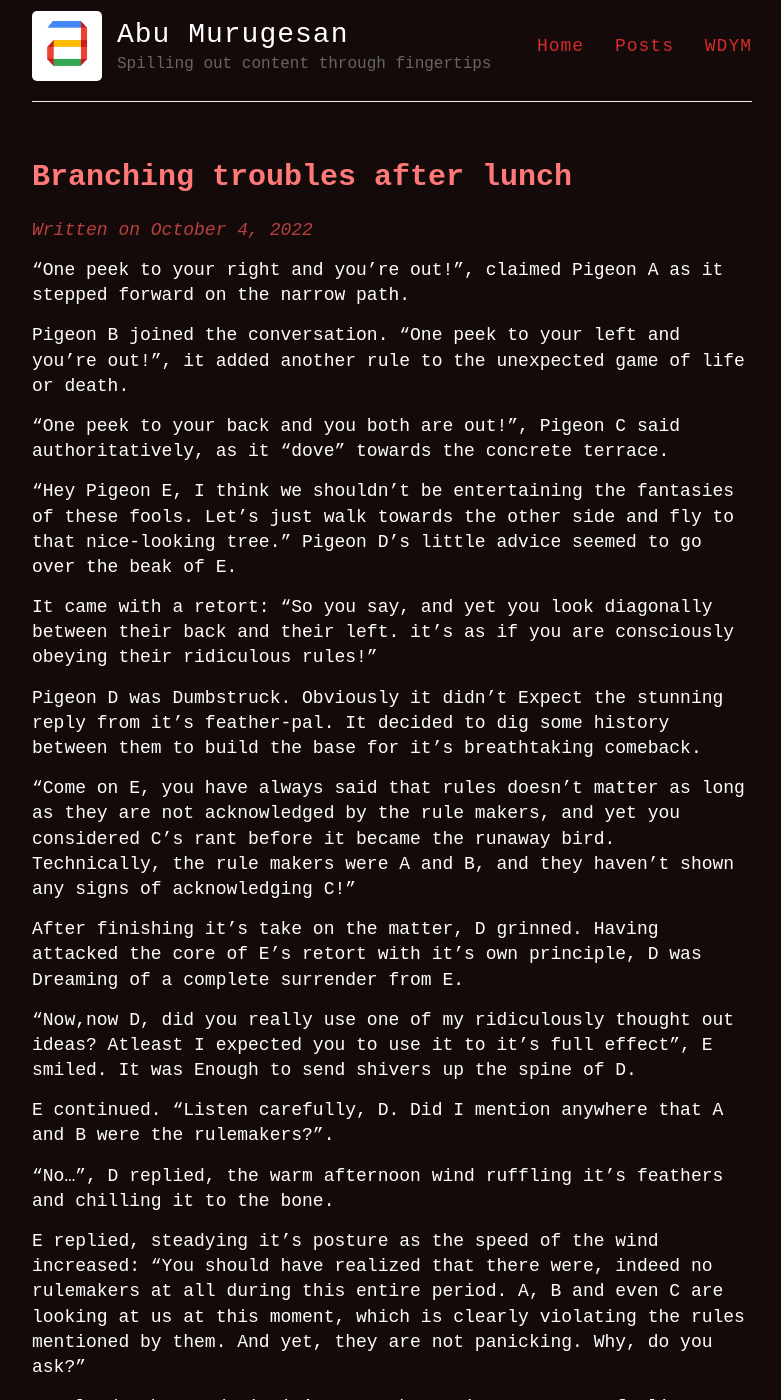
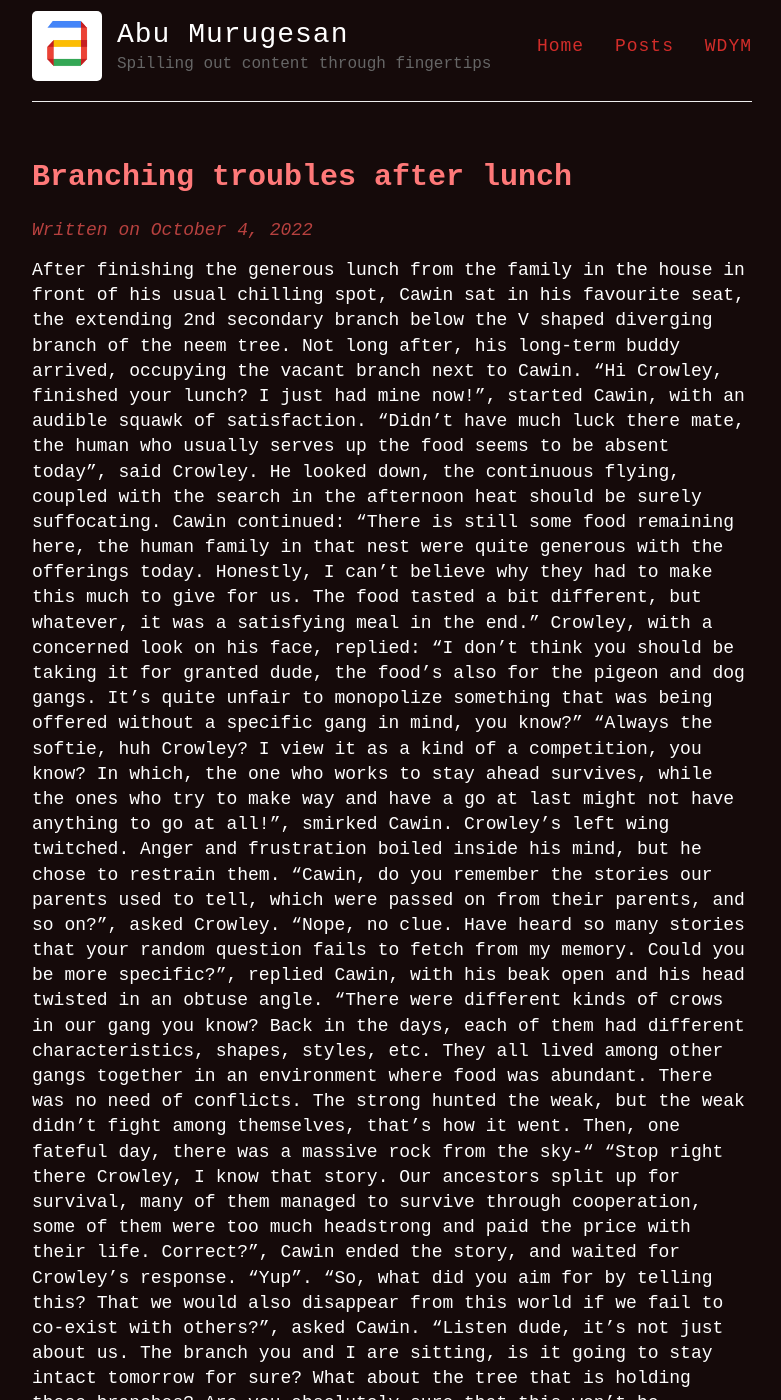
Before and after one commit to abumsd7/abumsd7.github.io, a Jekyll site: the page built from _posts/2022-10-04-Branching-troubles-after-lunch.md, in a window 1280 px wide and 1400 px high, scrolled down 209 px. Shown: the whole window, without its empty margins (248-1029 px from the left). Built offline with Jekyll 4.4.1, drawn with Linux system fonts in a browser that asks for light colours; comment, search, counter and statistics services are not loaded; some of the changed text lies outside the part shown.

Commit message:
Update 2022-10-04-Branching-troubles-after-lunch.md

```diff
--- a/_posts/2022-10-04-Branching-troubles-after-lunch.md
+++ b/_posts/2022-10-04-Branching-troubles-after-lunch.md
@@ -3,37 +3,21 @@ layout: post
 title: Branching troubles after lunch
 date: 2022-10-04 15:00:00 +0530
 ---
-
-"One peek to your right and you're out!", claimed Pigeon A as it stepped forward on the narrow path.
-
-Pigeon B joined the conversation. "One peek to your left and you're out!", it added another rule to the unexpected game of life or death.
-
-"One peek to your back and you both are out!", Pigeon C said authoritatively, as it "dove" towards the concrete terrace.
-
-"Hey Pigeon E, I think we shouldn't be entertaining the fantasies of these fools. Let's just walk towards the other side and fly to that nice-looking tree." Pigeon D's little advice seemed to go over the beak of E.
-
-It came with a retort: "So you say, and yet you look diagonally between their back and their left. it's as if you are consciously obeying their ridiculous rules!"
-
-Pigeon D was Dumbstruck. Obviously it didn't Expect the stunning reply from it's feather-pal. It decided to dig some history between them to build the base for it's breathtaking comeback.
-
-"Come on E, you have always said that rules doesn't matter as long as they are not acknowledged by the rule makers, and yet you considered C's rant before it became the runaway bird. Technically, the rule makers were A and B, and they haven't shown any signs of acknowledging C!"
-
-After finishing it's take on the matter, D grinned. Having attacked the core of E's retort with it's own principle, D was Dreaming of a complete surrender from E.
-
-"Now,now D, did you really use one of my ridiculously thought out ideas? Atleast I expected you to use it to it's full effect", E smiled. It was Enough to send shivers up the spine of D.
-
-E continued. "Listen carefully, D. Did I mention anywhere that A and B were the rulemakers?".
-
-"No...", D replied, the warm afternoon wind ruffling it's feathers and chilling it to the bone.
-
-E replied, steadying it's posture as the speed of the wind increased: "You should have realized that there were, indeed no rulemakers at all during this entire period. A, B and even C are looking at us at this moment, which is clearly violating the rules mentioned by them. And yet, they are not panicking. Why, do you ask?"
-
-D gulped, the seeds in it's stomach causing an uneasy feeling. It asked: "Why?"
-
-E came close to D's beak, and said: "Do you see that human over there, on your behind?"
-
-"Y-y-yeah, what's about him, i-i-is he going to throw a s-s-stone or wh-what?", D shivered.
-
-"It's very simple.", E smiled. "He was photographing us, a moment ago. A and B decided to pose weirdly. Stupid you looked away from that guy and missed all the fiasco."
-
-D was left speechless. E patted on D's back, and said: "He was the alleged rule maker, for your freakout session today".
+After finishing the generous lunch from the family in the house in front of his usual chilling spot, Cawin sat in his favourite seat, the extending 2nd secondary branch below the V shaped diverging branch of the neem tree.
+Not long after, his long-term buddy arrived, occupying the vacant branch next to Cawin.
+"Hi Crowley, finished your lunch? I just had mine now!", started Cawin, with an audible squawk of satisfaction.
+"Didn't have much luck there mate, the human who usually serves up the food seems to be absent today", said Crowley. He looked down, the continuous flying, coupled with the search in the afternoon heat should be surely suffocating.
+Cawin continued: "There is still some food remaining here, the human family in that nest were quite generous with the offerings today. Honestly, I can't believe why they had to make this much to give for us. The food tasted a bit different, but whatever, it was a satisfying meal in the end."
+Crowley, with a concerned look on his face, replied: "I don't think you should be taking it for granted dude, the food's also for the pigeon and dog gangs. It's quite unfair to monopolize something that was being offered without a specific gang in mind, you know?"
+"Always the softie, huh Crowley? I view it as a kind of a competition, you know? In which, the one who works to stay ahead survives, while the ones who try to make way and have a go at last might not have anything to go at all!", smirked Cawin. Crowley's left wing twitched. Anger and frustration boiled inside his mind, but he chose to restrain them.
+"Cawin, do you remember the stories our parents used to tell, which were passed on from their parents, and so on?", asked Crowley.
+"Nope, no clue. Have heard so many stories that your random question fails to fetch from my memory. Could you be more specific?", replied Cawin, with his beak open and his head twisted in an obtuse angle.
+"There were different kinds of crows in our gang you know? Back in the days, each of them had different characteristics, shapes, styles, etc. They all lived among other gangs together in an environment where food was abundant. There was no need of conflicts. The strong hunted the weak, but the weak didn't fight among themselves, that's how it went. Then, one fateful day, there was a massive rock from the sky-"
+"Stop right there Crowley, I know that story. Our ancestors split up for survival, many of them managed to survive through cooperation, some of them were too much headstrong and paid the price with their life. Correct?", Cawin ended the story, and waited for Crowley's response.
+"Yup".
+"So, what did you aim for by telling this? That we would also disappear from this world if we fail to co-exist with others?", asked Cawin.
+"Listen dude, it's not just about us. The branch you and I are sitting, is it going to stay intact tomorrow for sure? What about the tree that is holding these branches? Are you absolutely sure that this won't be uprooted by some heavy wind or human force? And what about the rain? If it stops raining, do you think this tree or the greenery will continue to exist?"
+"..."
+"The humans are continuing to plant some insanely strong and tall trees, with no leaves or branches. The sparrow gangs have been sparsely spotted ever since those artificial trees increased. Will our gang be next? Will the human gang itself will perish after all these activities they are doing? Will the family - who offered the food that is in your stomach right now - disappear too? Hmm?", Crowley continued to bombard Cawin with his insights. Cawin's patience wore thin.
+"Okay, okay, dude. I will think about this co-existence, calm down. Now, out with it! What is your real motive? What was the thing you actually wanted to convey? I never saw you agitated like this!", he questioned Crowley.
+Crowley replied: "Okay Cawin, the thing is simple. Next time when the family gives away food like that, call me, alright? Now I am even more hungry after all that rambling."
```
